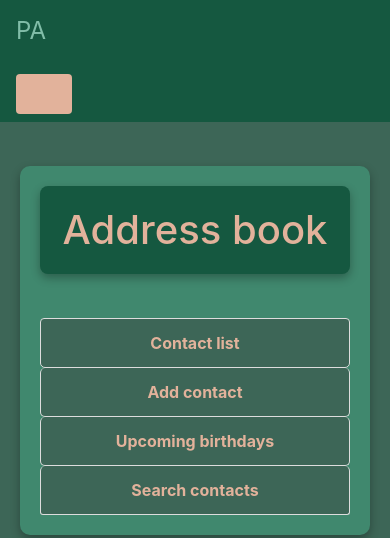
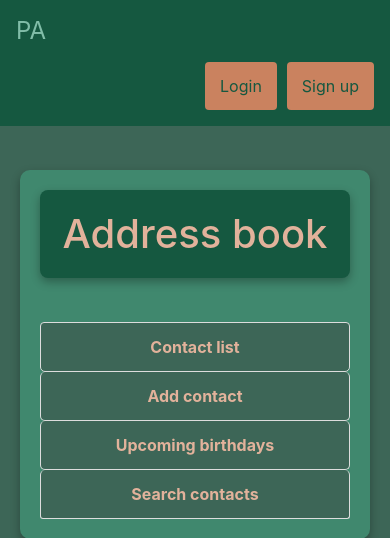
Before and after one commit to A-Lastovets/Personal-Assistant, a Django app: template templates/contacts_app/contact_home.html in a window 390 px wide. Shown: the top 538 px of the page. Run offline with Django 3.2, Linux system fonts and the light colour scheme; the template is opened without the code that fills it, so the values that code supplies are empty; some libraries are stand-ins or nearby versions; some web fonts are replaced.

Commit message:
change base.html

```diff
--- a/templates/base.html
+++ b/templates/base.html
@@ -19,8 +19,9 @@
     <style>
         @media (max-width: 767px) {
             .navbar {
-                flex-direction: column;
-                align-items: flex-start;
+                flex-direction: row;
+                justify-content: space-between;
+                align-items: center;
             }
 
             .navbar-brand {
@@ -28,50 +29,26 @@
             }
 
             .navbar-nav {
-                width: 100%;
-                text-align: center;
-                padding: 0;
-            }
-
-            .navbar-nav .nav-item {
-                width: 100%;
-                text-align: center;
-                margin-bottom: 5px;
-            }
-
-            .navbar-nav .nav-link {
-                padding: 12px 15px;
-                background-color: #6FBDA2;
-                color: #155840;
-                border-radius: 5px;
-                margin: 5px 0;
-                transition: background-color 0.3s;
-            }
-
-            .navbar-nav .nav-link:hover {
-                background-color: #81BDA8;
+                display: none;
             }
 
             .navbar-text {
                 display: flex;
-                flex-direction: column;
-                align-items: flex-start;
+                justify-content: flex-end;
                 width: 100%;
-                justify-content: center;
-                padding: 10px;
             }
 
             .btn {
-                width: 100%;
-                margin-top: 10px;
+                margin-left: 10px;
                 background-color: #E2B29B;
                 color: #155840;
                 border: none;
                 padding: 12px 15px;
+                font-size: 1rem;
             }
 
-            .navbar-toggler {
-                background-color: #E2B29B;
+            .btn:hover {
+                background-color: #C69C6D;
             }
 
             .currency-section {
@@ -88,10 +65,11 @@
             }
         }
 
-        @media (min-width: 768px) and (max-width: 1024px) {
+        @media (min-width: 768px) {
             .navbar {
                 flex-direction: row;
                 justify-content: space-between;
+                align-items: center;
             }
 
             .navbar-nav {
@@ -114,62 +92,19 @@
             }
         }
 
-        @media (min-width: 1024px) {
-            .navbar {
-                flex-direction: row;
-                justify-content: space-between;
-            }
-
-            .navbar-nav {
-                display: flex;
-                justify-content: flex-end;
-            }
-
-            .navbar-nav .nav-item {
-                margin-left: 15px;
-            }
-
-            .navbar-text {
-                display: flex;
-                align-items: center;
-            }
-
-            .btn {
-                width: auto;
-                margin-left: 10px;
-            }
-        }
     </style>
 </head>
 <body style="background-color: #3D6657; color: #E2B29B;">
     <nav class="navbar navbar-expand-lg" style="background-color: #155840; color: #E2B29B;">
         <a class="navbar-brand" href="{% url 'home' %}" style="color: #81BDA8;">PA</a>
-        <button class="navbar-toggler" type="button" data-toggle="collapse" data-target="#navbarNav" aria-controls="navbarNav" aria-expanded="false" aria-label="Toggle navigation">
-            <span class="navbar-toggler-icon"></span>
-        </button>
-        <div class="collapse navbar-collapse" id="navbarNav">
-            <ul class="navbar-nav">
-                {% if user.is_authenticated %}
-                    <li class="nav-item">
-                        <a class="nav-link" href="{% url 'contact_home' %}" style="color: #E2B29B;">Contacts</a>
-                    </li>
-                    <li class="nav-item">
-                        <a class="nav-link" href="{% url 'note_home' %}" style="color: #E2B29B;">Notes</a>
-                    </li>
-                    <li class="nav-item">
-                        <a class="nav-link" href="{% url 'file_list' %}" style="color: #E2B29B;">Cloud storage</a>
-                    </li>
-                {% endif %}
-            </ul>
-            <span class="navbar-text ml-auto" style="color: #E2B29B;">
+        <div class="navbar-text ml-auto">
             {% if user.is_authenticated %}
                 Hi, <a href="{% url 'users:profile' %}" style="color: #81BDA8;">{{ user.username }}</a>!
-                    <a href="{% url 'users:logout' %}" class="btn btn-danger" style="margin-left: 10px; background-color: #CA825F; border: none;">Log out</a>
+                <a href="{% url 'users:logout' %}" class="btn btn-danger" style="background-color: #CA825F; border: none;">Log out</a>
             {% else %}
                 <a href="{% url 'users:login' %}" class="btn btn-primary" style="background-color: #E2B29B; color: #155840; border: none;">Login</a>
                 <a href="{% url 'users:signup' %}" class="btn btn-primary" style="background-color: #E2B29B; color: #155840; border: none; margin-left: 10px;">Sign up</a>
             {% endif %}
-            </span>
         </div>
     </nav>
 
```
Lines whose indentation alone changed are shown as unchanged.
